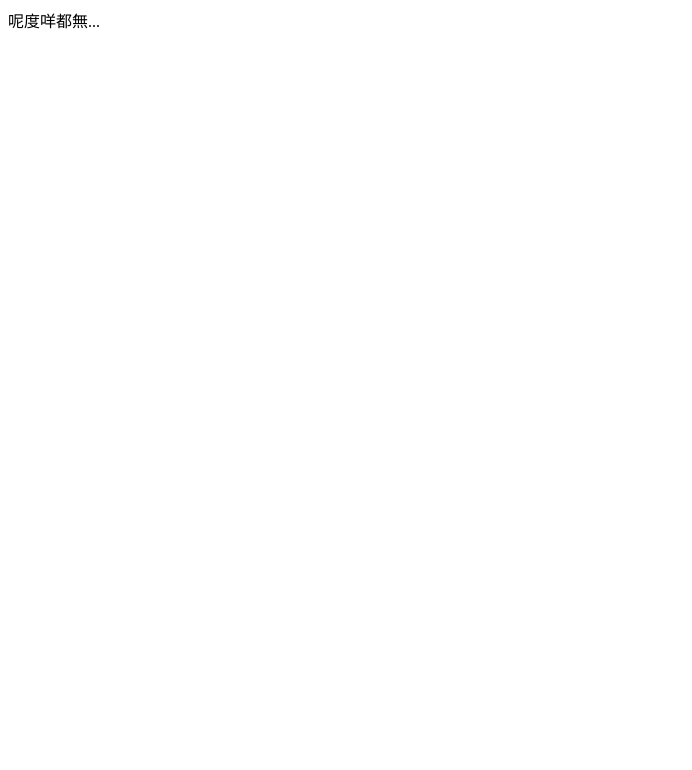
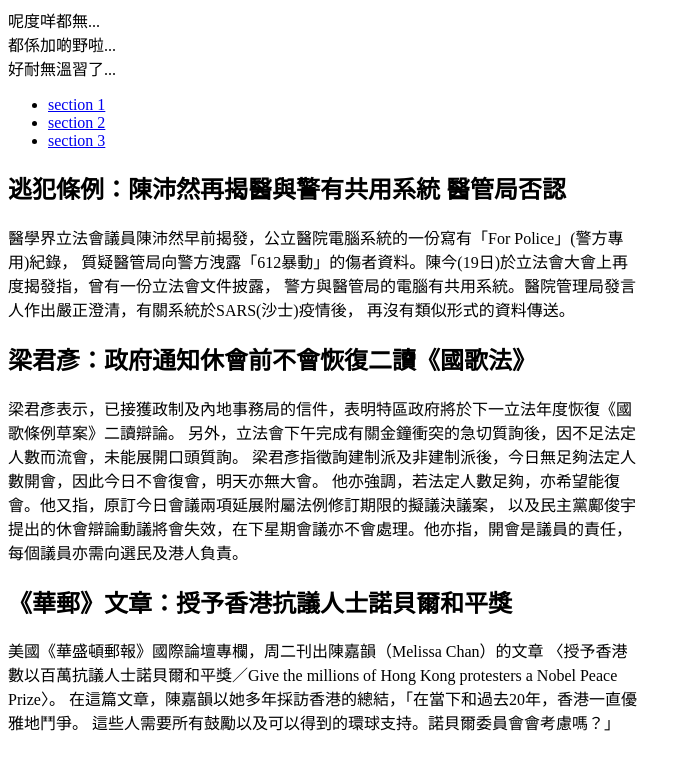
Before and after one commit to frenselw/project0, a plain HTML site: page page01.html in a window 1280 px wide. Shown: the whole page, without its empty margins (0-692 px from the left). Drawn offline with Linux system fonts and the light colour scheme.

Commit message:
review...

```diff
--- a/page01.html
+++ b/page01.html
@@ -3,9 +3,40 @@
 <head>
     <meta charset="UTF-8">
     <title>page01</title>
+    <style>
+        p {
+            width:50%;
+        }
+    </style>
 </head>
 <body>
 呢度咩都無...
+<br>
+都係加啲野啦...
+<br>
+好耐無溫習了...
+<ul>
+    <li><a href="#section1">section 1</a></li>
+    <li><a href="#section2">section 2</a></li>
+    <li><a href="#section3">section 3</a></li>
+</ul>
 
+<h2 id="section1">逃犯條例：陳沛然再揭醫與警有共用系統 醫管局否認</h2>
+<p>醫學界立法會議員陳沛然早前揭發，公立醫院電腦系統的一份寫有「For Police」(警方專用)紀錄，
+    質疑醫管局向警方洩露「612暴動」的傷者資料。陳今(19日)於立法會大會上再度揭發指，曾有一份立法會文件披露，
+    警方與醫管局的電腦有共用系統。醫院管理局發言人作出嚴正澄清，有關系統於SARS(沙士)疫情後，
+    再沒有類似形式的資料傳送。</p>
+<h2 id="section2">梁君彥：政府通知休會前不會恢復二讀《國歌法》</h2>
+<p>梁君彥表示，已接獲政制及內地事務局的信件，表明特區政府將於下一立法年度恢復《國歌條例草案》二讀辯論。
+    另外，立法會下午完成有關金鐘衝突的急切質詢後，因不足法定人數而流會，未能展開口頭質詢。
+    梁君彥指徵詢建制派及非建制派後，今日無足夠法定人數開會，因此今日不會復會，明天亦無大會。
+    他亦強調，若法定人數足夠，亦希望能復會。他又指，原訂今日會議兩項延展附屬法例修訂期限的擬議決議案，
+    以及民主黨鄺俊宇提出的休會辯論動議將會失效，在下星期會議亦不會處理。他亦指，開會是議員的責任，
+    每個議員亦需向選民及港人負責。</p>
+<h2 id="section3">《華郵》文章：授予香港抗議人士諾貝爾和平獎</h2>
+<p>美國《華盛頓郵報》國際論壇專欄，周二刊出陳嘉韻（Melissa Chan）的文章
+    〈授予香港數以百萬抗議人士諾貝爾和平獎／Give the millions of Hong Kong protesters a Nobel Peace Prize〉。
+    在這篇文章，陳嘉韻以她多年採訪香港的總結，「在當下和過去20年，香港一直優雅地鬥爭。
+    這些人需要所有鼓勵以及可以得到的環球支持。諾貝爾委員會會考慮嗎？」</p>
 </body>
 </html>
```
